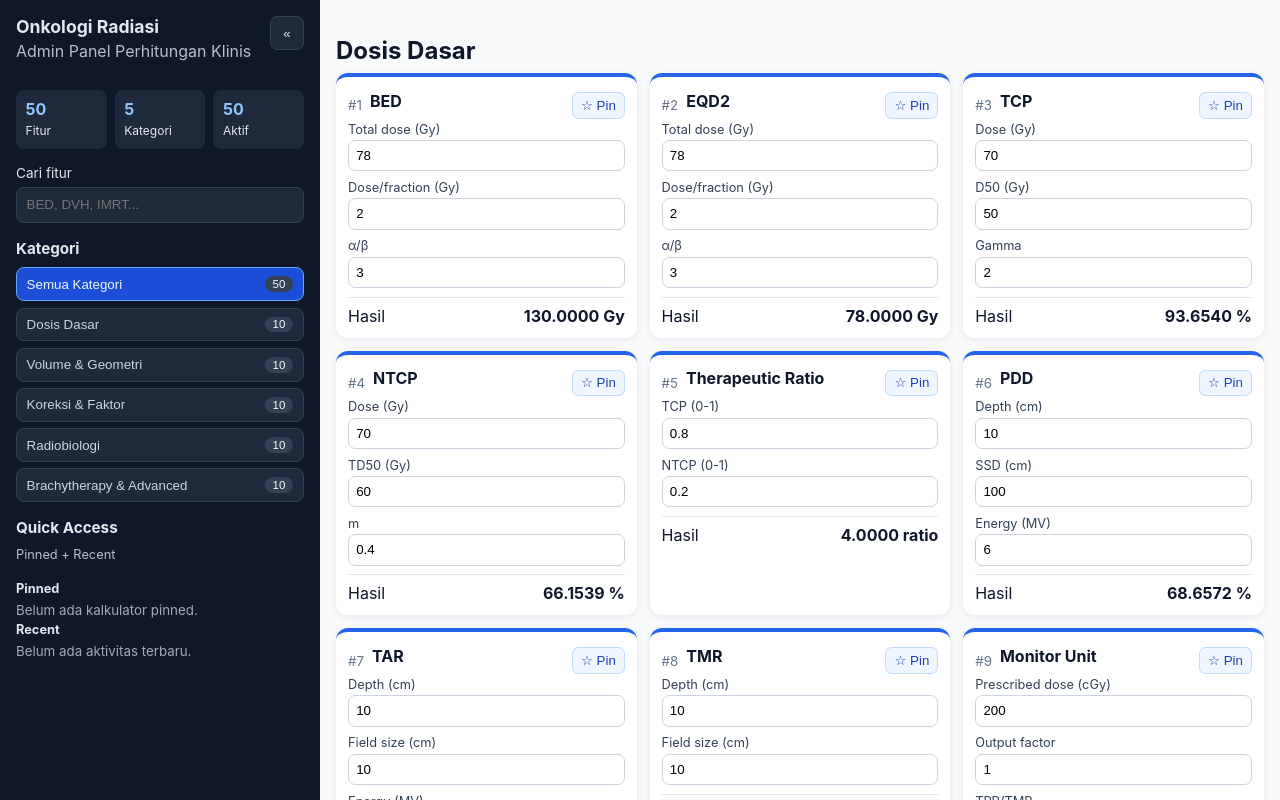
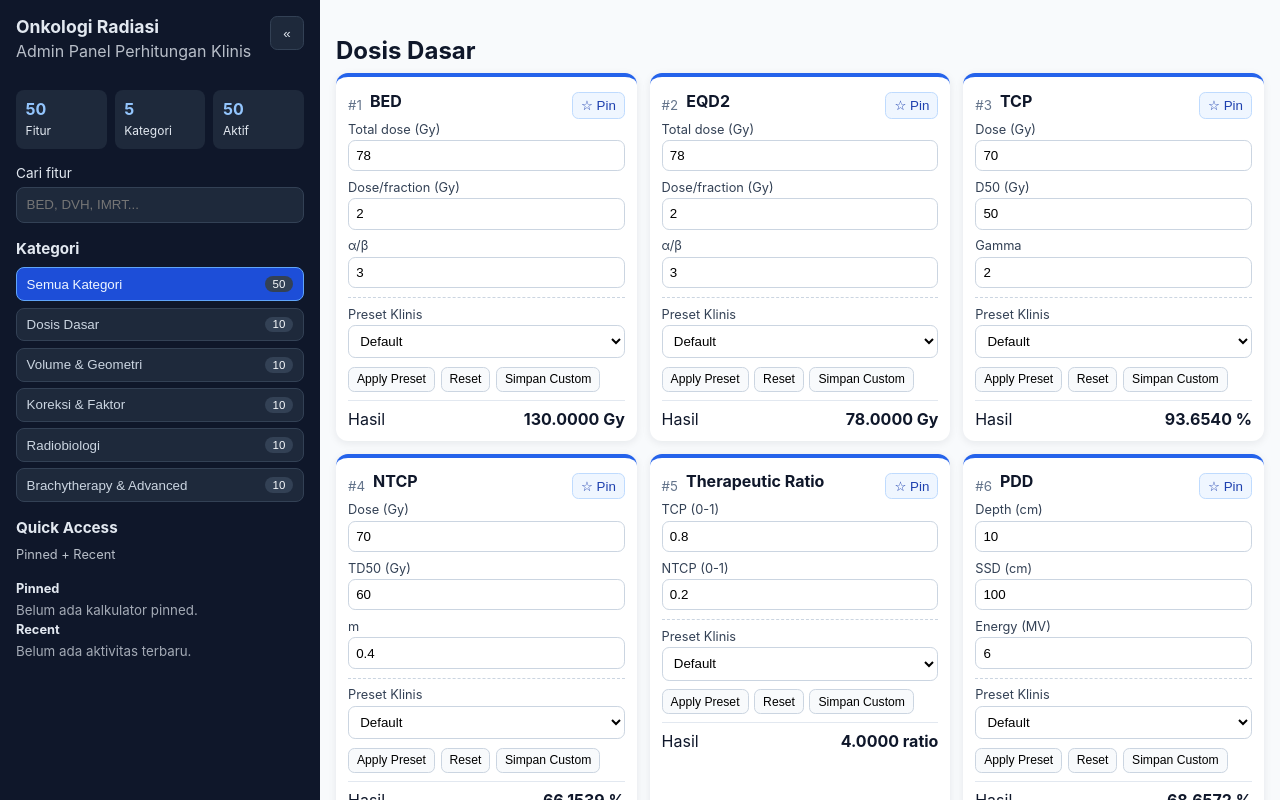
Before and after one commit to sobri3195/Onkologi-Radiasi, a React (Vite) app: page / in a window 1280 px wide. Shown: the top 800 px of the page. Built offline with nearby package versions, Linux system fonts and the light colour scheme; the HTML template or start-up script is replaced by a standard one.

Commit message:
Add per-calculator clinical presets with custom management

```diff
--- a/src/App.jsx
+++ b/src/App.jsx
@@ -6,6 +6,7 @@ const asNumber = (v) => Number(v || 0);
 const SIDEBAR_COLLAPSED_KEY = 'onkologi.sidebar.collapsed';
 const PINNED_KEY = 'onkologi.quick.pinned';
 const RECENT_KEY = 'onkologi.quick.recent';
+const PRESETS_KEY = 'onkologi.calc.presets';
 const MOBILE_BREAKPOINT = 960;
 
 const readJson = (key, fallback) => {
@@ -19,6 +20,42 @@ const readJson = (key, fallback) => {
   }
 };
 
+const presetId = (id) => `preset-${id}`;
+
+const sanitizePresetValues = (calc, inputValues = {}) => {
+  const baseValues = Object.fromEntries(calc.fields.map(([key, _label, defaultValue]) => [key, defaultValue]));
+  return {
+    ...baseValues,
+    ...Object.fromEntries(Object.entries(inputValues).filter(([key]) => key in baseValues))
+  };
+};
+
+const getDefaultPresets = (calc) => {
+  const base = {
+    id: 'default-base',
+    name: 'Default',
+    values: Object.fromEntries(calc.fields.map(([key, _label, defaultValue]) => [key, defaultValue]))
+  };
+  const presets = [base];
+  const keys = new Set(calc.fields.map(([key]) => key));
+
+  if (keys.has('totalDose') && keys.has('dosePerFx')) {
+    presets.push(
+      { id: 'default-60gy-30fx', name: '60Gy/30fx', values: sanitizePresetValues(calc, { totalDose: 60, dosePerFx: 2 }) },
+      { id: 'default-70gy-35fx', name: '70Gy/35fx', values: sanitizePresetValues(calc, { totalDose: 70, dosePerFx: 2 }) }
+    );
+  }
+
+  if (keys.has('prescribedDoseGy') && keys.has('numberOfFractions')) {
+    presets.push(
+      { id: 'default-60gy-30fx', name: '60Gy/30fx', values: sanitizePresetValues(calc, { prescribedDoseGy: 60, numberOfFractions: 30 }) },
+      { id: 'default-70gy-35fx', name: '70Gy/35fx', values: sanitizePresetValues(calc, { prescribedDoseGy: 70, numberOfFractions: 35 }) }
+    );
+  }
+
+  return presets;
+};
+
 function App() {
   const sidebarRef = useRef(null);
   const [query, setQuery] = useState('');
@@ -28,6 +65,8 @@ function App() {
   const [isMobile, setIsMobile] = useState(() => window.innerWidth <= MOBILE_BREAKPOINT);
   const [pinnedIds, setPinnedIds] = useState(() => readJson(PINNED_KEY, []));
   const [recentIds, setRecentIds] = useState(() => readJson(RECENT_KEY, []));
+  const [customPresets, setCustomPresets] = useState(() => readJson(PRESETS_KEY, {}));
+  const [selectedPresetByCalc, setSelectedPresetByCalc] = useState({});
   const [values, setValues] = useState(() => {
     const initial = {};
     allCalculators.forEach((calc) => {
@@ -47,6 +86,10 @@ function App() {
   useEffect(() => {
     localStorage.setItem(RECENT_KEY, JSON.stringify(recentIds));
   }, [recentIds]);
+
+  useEffect(() => {
+    localStorage.setItem(PRESETS_KEY, JSON.stringify(customPresets));
+  }, [customPresets]);
 
   useEffect(() => {
     const onResize = () => {
@@ -116,6 +159,10 @@ function App() {
   }, [query, selectedCategory]);
 
   const calculatorsById = useMemo(() => Object.fromEntries(allCalculators.map((calc) => [calc.id, calc])), []);
+  const defaultPresetsByCalc = useMemo(
+    () => Object.fromEntries(allCalculators.map((calc) => [calc.id, getDefaultPresets(calc)])),
+    []
+  );
 
   const stats = {
     total: allCalculators.length,
@@ -146,6 +193,57 @@ function App() {
 
   const quickPinned = pinnedIds.map((id) => calculatorsById[id]).filter(Boolean);
   const quickRecent = recentIds.filter((id) => !pinnedIds.includes(id)).map((id) => calculatorsById[id]).filter(Boolean);
+
+  const applyPreset = (calcId, preset) => {
+    setValues((prev) => ({
+      ...prev,
+      [calcId]: { ...preset.values }
+    }));
+    setSelectedPresetByCalc((prev) => ({ ...prev, [calcId]: preset.id }));
+    touchRecent(calcId);
+  };
+
+  const resetCalculator = (calc) => {
+    const basePreset = defaultPresetsByCalc[calc.id][0];
+    applyPreset(calc.id, basePreset);
+  };
+
+  const saveCustomPreset = (calc) => {
+    const customName = window.prompt('Nama preset custom:');
+    if (!customName?.trim()) return;
+    const newPreset = {
+      id: presetId(Date.now()),
+      name: customName.trim(),
+      values: { ...values[calc.id] }
+    };
+    setCustomPresets((prev) => ({
+      ...prev,
+      [calc.id]: [...(prev[calc.id] || []), newPreset]
+    }));
+    setSelectedPresetByCalc((prev) => ({ ...prev, [calc.id]: newPreset.id }));
+  };
+
+  const renameCustomPreset = (calcId, presetIdValue) => {
+    const targetPreset = (customPresets[calcId] || []).find((preset) => preset.id === presetIdValue);
+    if (!targetPreset) return;
+    const newName = window.prompt('Nama baru preset:', targetPreset.name);
+    if (!newName?.trim()) return;
+    setCustomPresets((prev) => ({
+      ...prev,
+      [calcId]: (prev[calcId] || []).map((preset) => (preset.id === presetIdValue ? { ...preset, name: newName.trim() } : preset))
+    }));
+  };
+
+  const deleteCustomPreset = (calcId, presetIdValue) => {
+    setCustomPresets((prev) => ({
+      ...prev,
+      [calcId]: (prev[calcId] || []).filter((preset) => preset.id !== presetIdValue)
+    }));
+    setSelectedPresetByCalc((prev) => {
+      if (prev[calcId] !== presetIdValue) return prev;
+      return { ...prev, [calcId]: 'default-base' };
+    });
+  };
 
   return (
     <div className={`layout ${isSidebarCollapsed ? 'sidebar-collapsed' : ''}`}>
@@ -262,6 +360,10 @@ function App() {
                 const result = calc.compute(payload);
                 const output = calc.formatter ? calc.formatter(result) : Number.isFinite(result) ? result.toFixed(4) : '∞';
                 const isPinned = pinnedIds.includes(calc.id);
+                const presets = [...defaultPresetsByCalc[calc.id], ...(customPresets[calc.id] || [])];
+                const selectedPresetId = selectedPresetByCalc[calc.id] || 'default-base';
+                const selectedPreset = presets.find((preset) => preset.id === selectedPresetId) || presets[0];
+                const selectedIsCustom = (customPresets[calc.id] || []).some((preset) => preset.id === selectedPreset.id);
 
                 return (
                   <article
@@ -300,6 +402,30 @@ function App() {
                         />
                       </label>
                     ))}
+                    <div className="preset-panel">
+                      <label>
+                        <span>Preset Klinis</span>
+                        <select
+                          value={selectedPreset.id}
+                          onChange={(e) => setSelectedPresetByCalc((prev) => ({ ...prev, [calc.id]: e.target.value }))}
+                        >
+                          {presets.map((preset) => (
+                            <option key={preset.id} value={preset.id}>{preset.name}</option>
+                          ))}
+                        </select>
+                      </label>
+                      <div className="preset-actions">
+                        <button type="button" className="ghost-btn" onClick={() => applyPreset(calc.id, selectedPreset)}>Apply Preset</button>
+                        <button type="button" className="ghost-btn" onClick={() => resetCalculator(calc)}>Reset</button>
+                        <button type="button" className="ghost-btn" onClick={() => saveCustomPreset(calc)}>Simpan Custom</button>
+                        {selectedIsCustom && (
+                          <>
+                            <button type="button" className="ghost-btn" onClick={() => renameCustomPreset(calc.id, selectedPreset.id)}>Rename</button>
+                            <button type="button" className="ghost-btn danger" onClick={() => deleteCustomPreset(calc.id, selectedPreset.id)}>Delete</button>
+                          </>
+                        )}
+                      </div>
+                    </div>
                     <div className="result">
                       <span>Hasil</span>
                       <strong>{output} {calc.unit !== 'status' ? calc.unit : ''}</strong>
--- a/src/styles.css
+++ b/src/styles.css
@@ -162,6 +162,13 @@ body { margin: 0; }
   border-radius: .45rem;
   border: 1px solid #cbd5e1;
 }
+.card select {
+  width: 100%;
+  padding: .45rem;
+  border-radius: .45rem;
+  border: 1px solid #cbd5e1;
+  background: #fff;
+}
 .pin-btn {
   border: 1px solid #bfdbfe;
   background: #eff6ff;
@@ -181,6 +188,34 @@ body { margin: 0; }
   margin-top: .5rem;
   padding-top: .5rem;
   border-top: 1px solid #e2e8f0;
+}
+
+.preset-panel {
+  border-top: 1px dashed #cbd5e1;
+  padding-top: .55rem;
+  margin-top: .45rem;
+}
+
+.preset-actions {
+  margin-top: .45rem;
+  display: flex;
+  flex-wrap: wrap;
+  gap: .35rem;
+}
+
+.ghost-btn {
+  border: 1px solid #cbd5e1;
+  background: #f8fafc;
+  border-radius: .4rem;
+  padding: .28rem .5rem;
+  font-size: .76rem;
+  cursor: pointer;
+}
+
+.ghost-btn.danger {
+  border-color: #fecaca;
+  color: #b91c1c;
+  background: #fff1f2;
 }
 
 .drawer-overlay {
```
